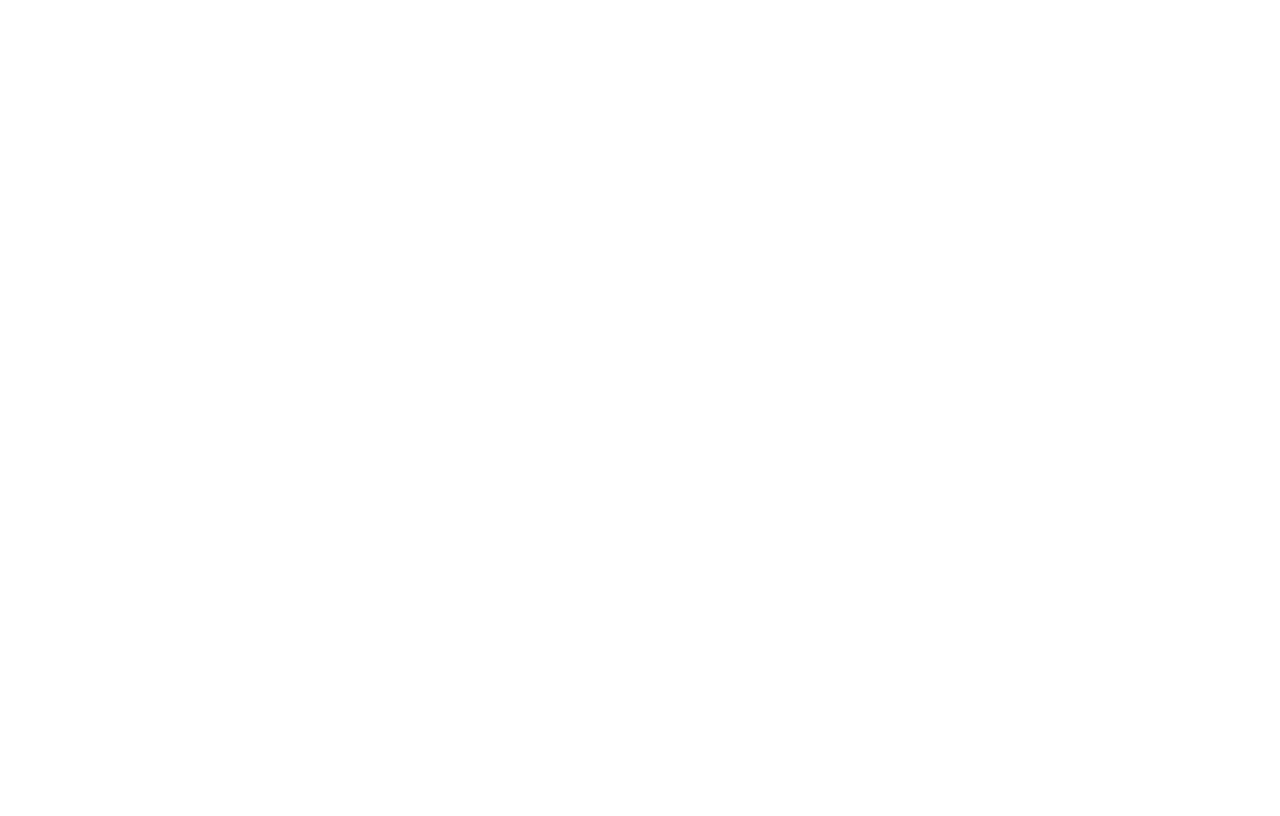
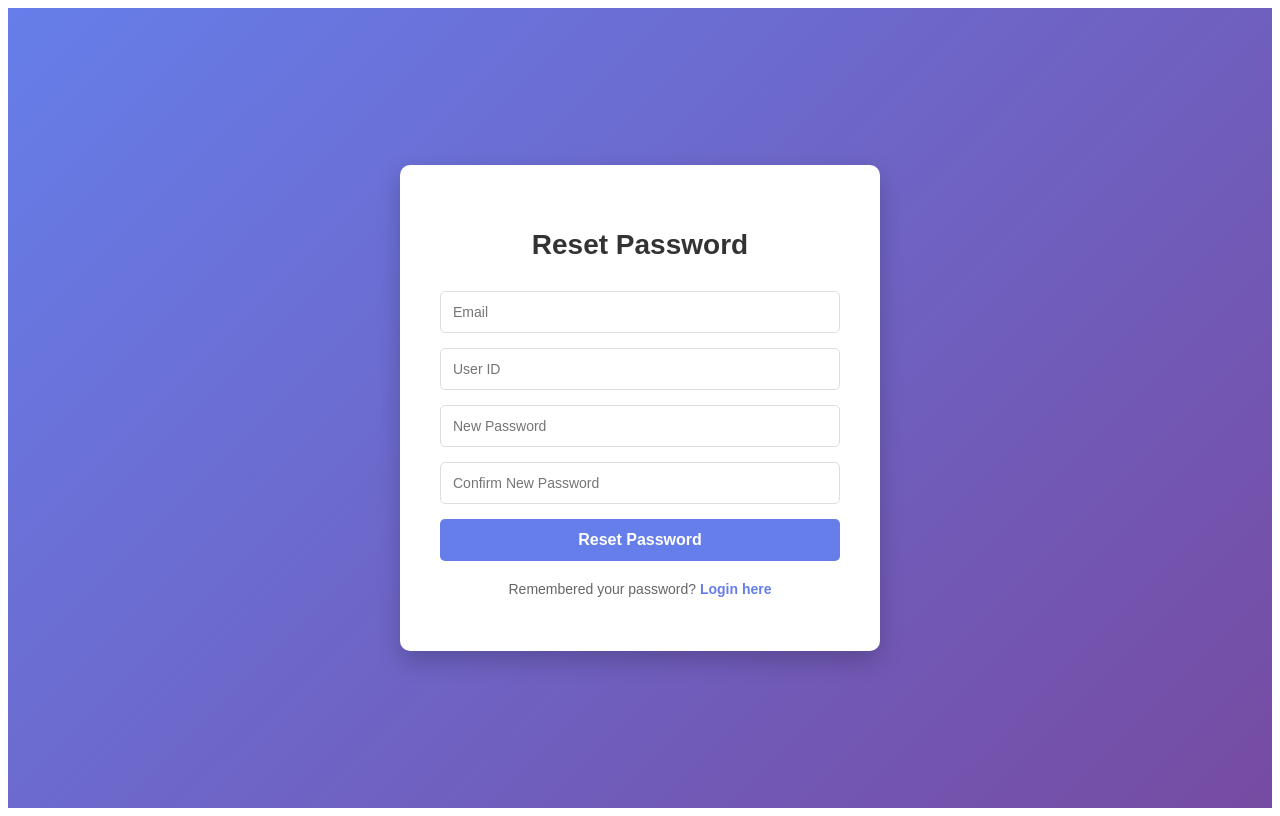
Before and after one commit to ShinakritLao/University-Internship-Recruiting-System-Frontend, a React (Vite) app: page /reset-password in a window 1280 px wide. Before the commit this address had no page. Built offline with nearby package versions, Linux system fonts and the light colour scheme.

Commit message:
feat: Auth
- fix validation condition
- fix forget pass
- if user didnt logout shouldn't login again

Closes #3

```diff
--- a/src/App.jsx
+++ b/src/App.jsx
@@ -1,23 +1,40 @@
 import React from "react";
 import { BrowserRouter as Router, Routes, Route, Navigate } from "react-router-dom";
+import { getRedirectPath, isLoggedIn } from "./services/auth";
 import Login from "./pages/Login";
 import Register from "./pages/Register";
+import ResetPassword from "./pages/ResetPassword";
 import StudentDashboard from "./pages/StudentDashboard";
 import CompanyDashboard from "./pages/CompanyDashboard";
 import StaffDashboard from "./pages/StaffDashboard";
 import Dashboard from "./pages/Dashboard";
 
+function PublicRoute({ children }) {
+  if (isLoggedIn()) {
+    return <Navigate to={getRedirectPath() || "/dashboard"} replace />;
+  }
+  return children;
+}
+
+function PrivateRoute({ children }) {
+  if (!isLoggedIn()) {
+    return <Navigate to="/login" replace />;
+  }
+  return children;
+}
+
 function App() {
   return (
     <Router>
       <Routes>
-        <Route path="/login" element={<Login />} />
-        <Route path="/register" element={<Register />} />
-        <Route path="/student-dashboard" element={<StudentDashboard />} />
-        <Route path="/company-dashboard" element={<CompanyDashboard />} />
-        <Route path="/staff-dashboard" element={<StaffDashboard />} />
-        <Route path="/dashboard" element={<Dashboard />} />
-        <Route path="/" element={<Navigate to="/login" replace />} />
+        <Route path="/login" element={<PublicRoute><Login /></PublicRoute>} />
+        <Route path="/register" element={<PublicRoute><Register /></PublicRoute>} />
+        <Route path="/reset-password" element={<PublicRoute><ResetPassword /></PublicRoute>} />
+        <Route path="/student-dashboard" element={<PrivateRoute><StudentDashboard /></PrivateRoute>} />
+        <Route path="/company-dashboard" element={<PrivateRoute><CompanyDashboard /></PrivateRoute>} />
+        <Route path="/staff-dashboard" element={<PrivateRoute><StaffDashboard /></PrivateRoute>} />
+        <Route path="/dashboard" element={<PrivateRoute><Dashboard /></PrivateRoute>} />
+        <Route path="/" element={<Navigate to={getRedirectPath() || "/login"} replace />} />
       </Routes>
     </Router>
   );
--- a/src/pages/CompanyDashboard.jsx
+++ b/src/pages/CompanyDashboard.jsx
@@ -1,14 +1,13 @@
 import { useNavigate } from "react-router-dom";
+import { clearAuth, getEmail } from "../services/auth";
 import "../styles/dashboard.css";
 
 export default function CompanyDashboard() {
   const navigate = useNavigate();
-  const email = localStorage.getItem("email") || "Company";
+  const email = getEmail() || "Company";
 
   const handleLogout = () => {
-    localStorage.removeItem("token");
-    localStorage.removeItem("email");
-    localStorage.removeItem("role");
+    clearAuth();
     navigate("/login");
   };
 
--- a/src/pages/Dashboard.jsx
+++ b/src/pages/Dashboard.jsx
@@ -1,13 +1,13 @@
 import { useNavigate } from "react-router-dom";
+import { clearAuth, getEmail } from "../services/auth";
 import "../styles/dashboard.css";
 
 export default function Dashboard() {
   const navigate = useNavigate();
-  const email = localStorage.getItem("email") || "User";
+  const email = getEmail() || "User";
 
   const handleLogout = () => {
-    localStorage.removeItem("token");
-    localStorage.removeItem("email");
+    clearAuth();
     navigate("/login");
   };
 
--- a/src/pages/Register.jsx
+++ b/src/pages/Register.jsx
@@ -1,6 +1,7 @@
 import { useState } from "react";
 import { useNavigate, Link } from "react-router-dom";
 import { register } from "../services/api";
+import { isStrongPassword, passwordRequirementsMessage } from "../services/validation";
 import "../styles/auth.css";
 
 export default function Register() {
@@ -49,8 +50,8 @@
       setError("Please enter password");
       return false;
     }
-    if (form.password.length < 6) {
-      setError("Password must be at least 6 characters");
+    if (!isStrongPassword(form.password)) {
+      setError(passwordRequirementsMessage());
       return false;
     }
     if (form.password !== form.confirm_password) {
--- /dev/null
+++ b/src/pages/ResetPassword.jsx
@@ -0,0 +1,130 @@
+import { useState } from "react";
+import { useNavigate, Link } from "react-router-dom";
+import { resetPassword } from "../services/api";
+import { isStrongPassword, passwordRequirementsMessage } from "../services/validation";
+import "../styles/auth.css";
+
+export default function ResetPassword() {
+  const [email, setEmail] = useState("");
+  const [userID, setUserID] = useState("");
+  const [newPassword, setNewPassword] = useState("");
+  const [confirmPassword, setConfirmPassword] = useState("");
+  const [error, setError] = useState("");
+  const [loading, setLoading] = useState(false);
+  const navigate = useNavigate();
+
+  const validateForm = () => {
+    if (!email.trim()) {
+      setError("Please enter email");
+      return false;
+    }
+    if (!email.includes("@")) {
+      setError("Please enter a valid email");
+      return false;
+    }
+    if (!userID.trim()) {
+      setError("Please enter user ID");
+      return false;
+    }
+    if (!newPassword.trim()) {
+      setError("Please enter a new password");
+      return false;
+    }
+    if (!isStrongPassword(newPassword)) {
+      setError(passwordRequirementsMessage());
+      return false;
+    }
+    if (newPassword !== confirmPassword) {
+      setError("Passwords do not match");
+      return false;
+    }
+    return true;
+  };
+
+  const handleResetPassword = async () => {
+    setError("");
+    if (!validateForm()) return;
+
+    setLoading(true);
+    try {
+      const res = await resetPassword({
+        email,
+        userId: userID,
+        newPassword
+      });
+
+      if (res.message) {
+        alert("Password successfully updated. Please login.");
+        navigate("/login");
+      } else if (res.error) {
+        setError(res.error);
+      } else {
+        setError("Reset password failed: " + JSON.stringify(res));
+      }
+    } catch (err) {
+      setError("Connection error: " + err.message);
+    } finally {
+      setLoading(false);
+    }
+  };
+
+  const handleKeyPress = (e) => {
+    if (e.key === "Enter") {
+      handleResetPassword();
+    }
+  };
+
+  return (
+    <div className="auth-container">
+      <div className="auth-form">
+        <h2>Reset Password</h2>
+
+        {error && <div className="error-message">{error}</div>}
+
+        <input
+          type="email"
+          placeholder="Email"
+          value={email}
+          onChange={(e) => setEmail(e.target.value)}
+          onKeyPress={handleKeyPress}
+          disabled={loading}
+        />
+
+        <input
+          type="text"
+          placeholder="User ID"
+          value={userID}
+          onChange={(e) => setUserID(e.target.value)}
+          onKeyPress={handleKeyPress}
+          disabled={loading}
+        />
+
+        <input
+          type="password"
+          placeholder="New Password"
+          value={newPassword}
+          onChange={(e) => setNewPassword(e.target.value)}
+          onKeyPress={handleKeyPress}
+          disabled={loading}
+        />
+
+        <input
+          type="password"
+          placeholder="Confirm New Password"
+          value={confirmPassword}
+          onChange={(e) => setConfirmPassword(e.target.value)}
+          onKeyPress={handleKeyPress}
+          disabled={loading}
+        />
+
+        <button onClick={handleResetPassword} disabled={loading}>
+          {loading ? "Loading..." : "Reset Password"}
+        </button>
+
+        <p className="auth-link">
+          Remembered your password? <Link to="/login">Login here</Link>
+        </p>
+      </div>
+    </div>
+  );
+}
--- a/src/pages/StaffDashboard.jsx
+++ b/src/pages/StaffDashboard.jsx
@@ -1,14 +1,13 @@
 import { useNavigate } from "react-router-dom";
+import { clearAuth, getEmail } from "../services/auth";
 import "../styles/dashboard.css";
 
 export default function StaffDashboard() {
   const navigate = useNavigate();
-  const email = localStorage.getItem("email") || "Staff";
+  const email = getEmail() || "Staff";
 
   const handleLogout = () => {
-    localStorage.removeItem("token");
-    localStorage.removeItem("email");
-    localStorage.removeItem("role");
+    clearAuth();
     navigate("/login");
   };
 
@@ -17,7 +16,7 @@
       <div className="dashboard-header">
         <h1>Staff Dashboard</h1>
         <div className="header-info">
-          <span className="role-badge">Staff</span>
+          <span className="role-badge">Admin</span>
           <span className="email-info">{email}</span>
           <button onClick={handleLogout} className="logout-btn">
             Logout
--- a/src/pages/StudentDashboard.jsx
+++ b/src/pages/StudentDashboard.jsx
@@ -1,14 +1,13 @@
 import { useNavigate } from "react-router-dom";
+import { clearAuth, getEmail } from "../services/auth";
 import "../styles/dashboard.css";
 
 export default function StudentDashboard() {
   const navigate = useNavigate();
-  const email = localStorage.getItem("email") || "Student";
+  const email = getEmail() || "Student";
 
   const handleLogout = () => {
-    localStorage.removeItem("token");
-    localStorage.removeItem("email");
-    localStorage.removeItem("role");
+    clearAuth();
     navigate("/login");
   };
 
--- /dev/null
+++ b/src/services/auth.js
@@ -0,0 +1,52 @@
+const TOKEN_KEY = "token";
+const ROLE_KEY = "role";
+const EMAIL_KEY = "email";
+
+export function saveAuth({ token, role, email }) {
+  if (token) localStorage.setItem(TOKEN_KEY, token);
+  if (role) localStorage.setItem(ROLE_KEY, role);
+  if (email) localStorage.setItem(EMAIL_KEY, email);
+}
+
+export function clearAuth() {
+  localStorage.removeItem(TOKEN_KEY);
+  localStorage.removeItem(ROLE_KEY);
+  localStorage.removeItem(EMAIL_KEY);
+}
+
+export function getToken() {
+  return localStorage.getItem(TOKEN_KEY);
+}
+
+export function getRole() {
+  return localStorage.getItem(ROLE_KEY);
+}
+
+export function getEmail() {
+  return localStorage.getItem(EMAIL_KEY);
+}
+
+export function isLoggedIn() {
+  return Boolean(getToken());
+}
+
+export function getRedirectPath() {
+  const role = getRole();
+
+  if (!isLoggedIn()) {
+    return null;
+  }
+
+  if (role === "company") {
+    return "/company-dashboard";
+  }
+  if (role === "staff") {
+    return "/staff-dashboard";
+  }
+  return "/student-dashboard";
+}
+
+export function getAuthHeaders() {
+  const token = getToken();
+  return token ? { Authorization: `Bearer ${token}` } : {};
+}
--- /dev/null
+++ b/src/services/validation.js
@@ -0,0 +1,12 @@
+export function isStrongPassword(password) {
+  return (
+    typeof password === "string" &&
+    password.length >= 8 &&
+    /[A-Z]/.test(password) &&
+    /[0-9]/.test(password)
+  );
+}
+
+export function passwordRequirementsMessage() {
+  return "Password must be at least 8 characters long, include at least one uppercase letter and one number.";
+}
```
Also changed, not shown: src/pages/Login.jsx (+10 -3 lines), src/services/api.js (+28 -2 lines).
